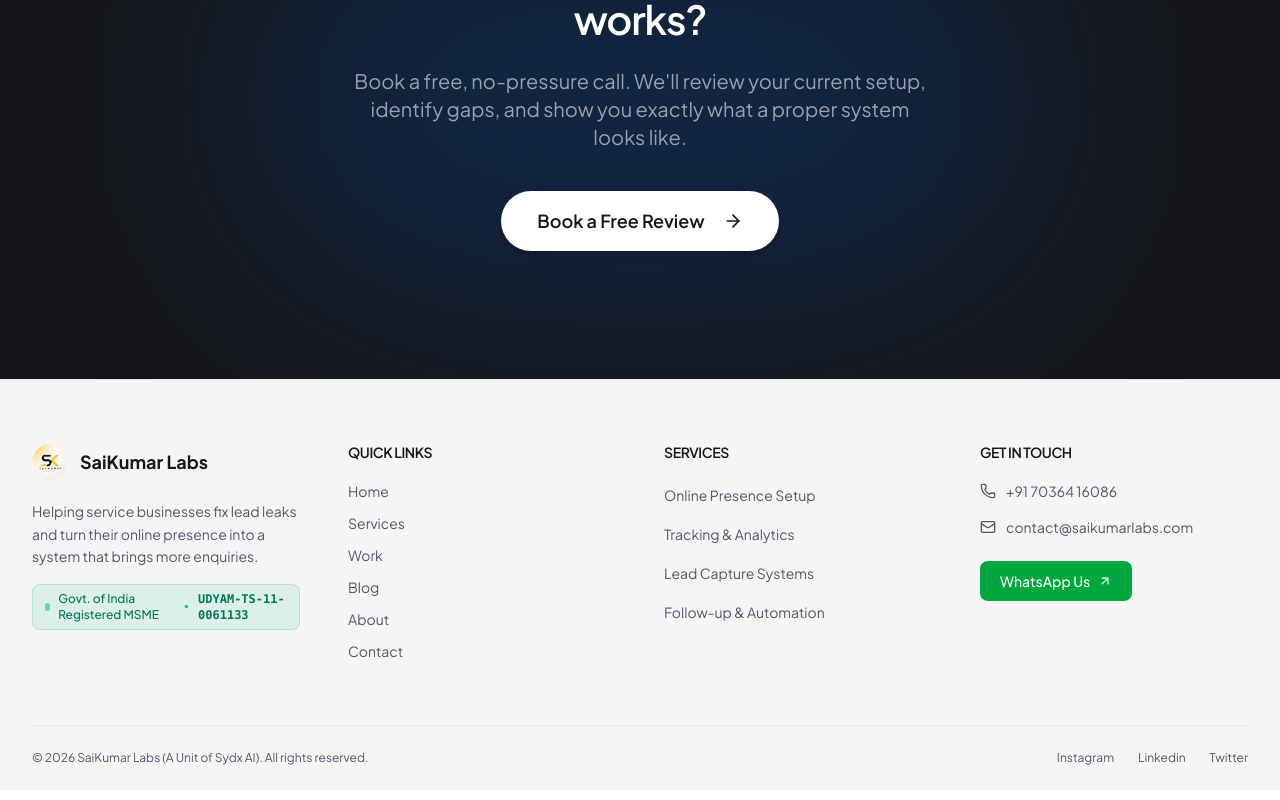
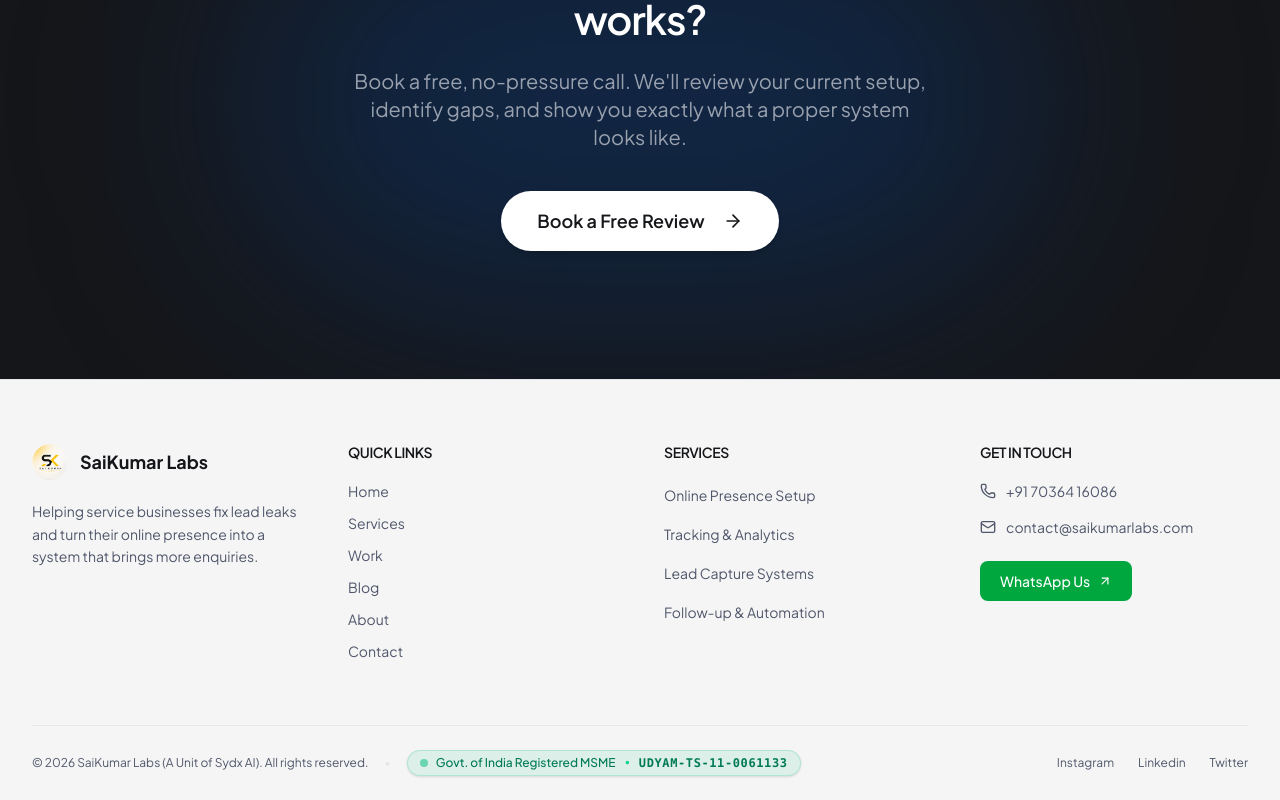
Before and after one commit to sai8341/saikumar-labs, a Next.js app: page / in a window 1280 px wide. Shown: the part 8764-9564 px from the top of the page. Built offline with nearby package versions, Linux system fonts and the light colour scheme; no server answers.

Commit message:
style(footer): move MSME badge to bottom bar as a single-line horizontal trust badge

```diff
--- a/src/components/layout/Footer.tsx
+++ b/src/components/layout/Footer.tsx
@@ -25,17 +25,10 @@
                 SaiKumar Labs
               </span>
             </Link>
-            <p className="text-sm text-text-secondary leading-relaxed mb-4">
+            <p className="text-sm text-text-secondary leading-relaxed mb-6">
               Helping service businesses fix lead leaks and turn their online
               presence into a system that brings more enquiries.
             </p>
-            {/* Government MSME Recognition Badge */}
-            <div className="inline-flex items-center gap-2 px-3 py-1.5 rounded-lg bg-emerald-500/10 border border-emerald-500/20 text-emerald-700 text-xs font-medium mb-6">
-              <span className="w-2 h-2 rounded-full bg-emerald-500 animate-pulse"></span>
-              <span>Govt. of India Registered MSME</span>
-              <span className="text-emerald-400 font-mono">•</span>
-              <span className="font-mono font-semibold">{siteConfig.udyamNumber}</span>
-            </div>
           </div>
 
           {/* Quick Links */}
@@ -120,11 +113,21 @@
           </div>
         </div>
 
-        {/* Bottom Bar */}
-        <div className="py-6 border-t border-bg-border flex flex-col sm:flex-row items-center justify-between gap-4">
-                    <p className="text-xs text-text-muted">
-            &copy; {currentYear} SaiKumar Labs (A Unit of {siteConfig.legalName}). All rights reserved.
-          </p>
+        {/* Bottom Bar with Single-Line Professional MSME Badge */}
+        <div className="py-6 border-t border-bg-border flex flex-col lg:flex-row items-center justify-between gap-4">
+          <div className="flex flex-wrap items-center justify-center lg:justify-start gap-x-4 gap-y-2 text-xs text-text-muted">
+            <p>
+              &copy; {currentYear} SaiKumar Labs (A Unit of {siteConfig.legalName}). All rights reserved.
+            </p>
+            <span className="hidden sm:inline text-bg-border">•</span>
+            <div className="inline-flex items-center gap-2 px-3 py-1 rounded-full bg-emerald-500/10 border border-emerald-500/20 text-emerald-700 text-xs font-medium whitespace-nowrap shadow-sm">
+              <span className="w-2 h-2 rounded-full bg-emerald-500 animate-pulse"></span>
+              <span>Govt. of India Registered MSME</span>
+              <span className="text-emerald-400 font-mono">•</span>
+              <span className="font-mono font-semibold tracking-wider">{siteConfig.udyamNumber}</span>
+            </div>
+          </div>
+
           <div className="flex items-center gap-6">
             {Object.entries(siteConfig.social).map(([platform, url]) => (
               <a
```
